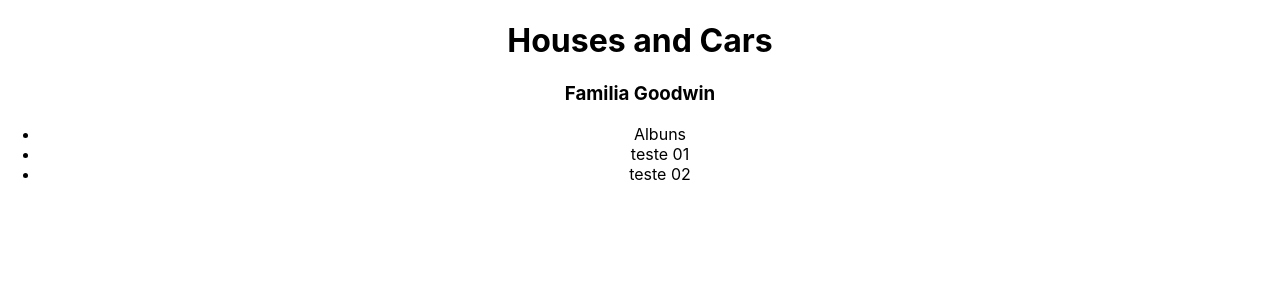
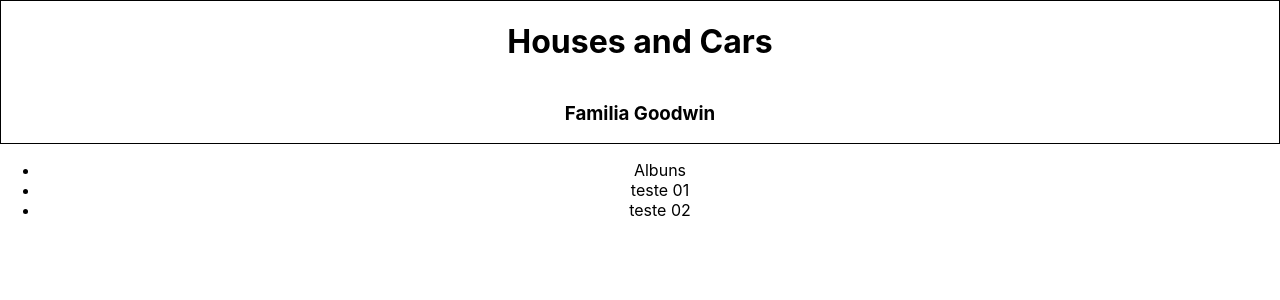
Before and after one commit to familiagoodwin/familiagoodwin.github.io, a React (Create React App) app in the folder fmlgoodwin/: page / in a window 1280 px wide. Shown: the top 300 px of the page. Built offline with nearby package versions, Linux system fonts and the light colour scheme.

Commit message:
add css pages

```diff
--- a/fmlgoodwin/src/App.js
+++ b/fmlgoodwin/src/App.js
@@ -1,5 +1,6 @@
 import logo from './logo.svg';
 import './App.css';
+import './pages/css/pages.css'
 import Capa from './pages/Capa';
 import MainMenu from './components/MainMenu';
 
--- a/fmlgoodwin/src/pages/Capa.jsx
+++ b/fmlgoodwin/src/pages/Capa.jsx
@@ -2,10 +2,10 @@ import React from 'react'
 
 function Capa() {
   return (
-    <div>
+    <main className='bodyCape'>
       <h1>Houses and Cars</h1>
       <h3>Familia Goodwin</h3>
-    </div>
+    </main>
   )
 }
 
--- /dev/null
+++ b/fmlgoodwin/src/pages/css/pages.css
@@ -0,0 +1,20 @@
+.bodyCape {
+  display: flex;
+  flex-direction: column;
+  align-items: center;
+  justify-items: center;
+  border: 1px solid black;
+}
+
+.animationUP {
+  animation: animate 3s linear;
+}
+
+@keyframes animate {
+  0% {
+      transform: translateX(100px);
+  }
+  100% {
+      transform: translateX(0);
+  }
+}
```
